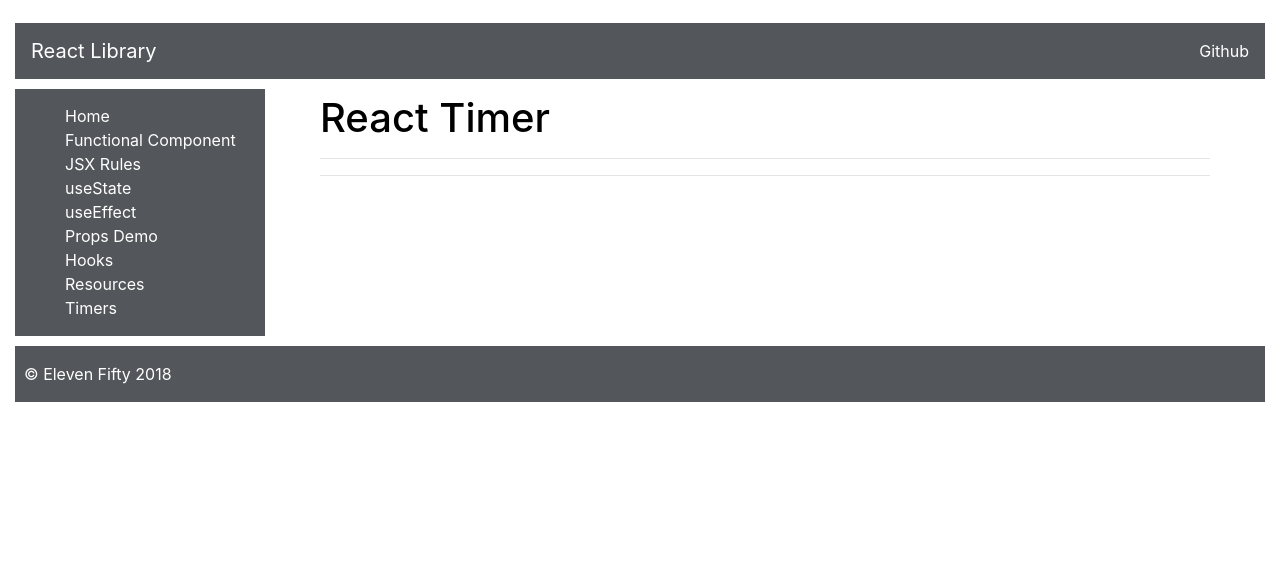
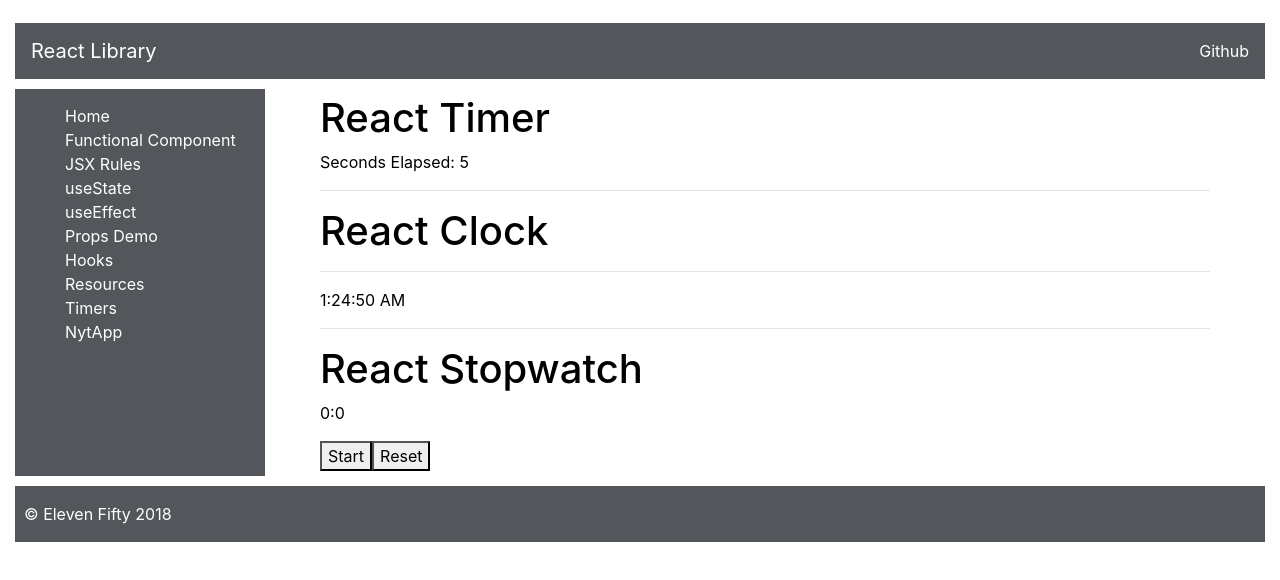
Before and after one commit to AlanJSchultz/react-fundamentals, a React (Create React App) app: page /timer in a window 1280 px wide. Shown: the top 580 px of the page. Built offline with nearby package versions, Linux system fonts and the light colour scheme.

Commit message:
01082020 timers and nyt api

```diff
--- a/src/components/Sidebar.js
+++ b/src/components/Sidebar.js
@@ -15,6 +15,7 @@
 import PropsDemo from './concepts/PropsDemo';
 import Hooks from './concepts/Hooks';
 import TimePiecesApp from '../components/apps/timer-apps/TimePiecesApp';
+import NytApp from './apps/nyt-app/NytApp';
 
 const Sidebar = () => (
     <div className="sidebar">
@@ -29,6 +30,7 @@
                 <li><Link to="/hooks">Hooks</Link></li>
                 <li><Link to="/resources">Resources</Link></li>
                 <li><Link to="/timer">Timers</Link></li>
+                <li><Link to="/nytapp">NytApp</Link></li>
             </ul>
         </div>
 
@@ -44,6 +46,7 @@
                 <Route exact path="/propsdemo"><PropsDemo /></Route>
                 <Route exact path="/hooks"><Hooks /></Route>
                 <Route exact path="/timer"><TimePiecesApp /></Route>
+                <Route exact path="/nytapp"><NytApp /></Route>
             </Switch>
         </div>
     </div>
--- /dev/null
+++ b/src/components/apps/nyt-app/NytApp.js
@@ -0,0 +1,69 @@
+//jshint esversion:6
+
+import React, { useState } from 'react';
+import NytResults from './NytResults';
+const baseURL = 'https://api.nytimes.com/svc/search/v2/articlesearch.json';
+const key = 'v4BiRKOhf0mWGoer3OfAAAA4V0lgYWmK';
+
+const NytApp = () => {
+    const [ search, setSearch ] = useState('');
+    const [ startDate, setStartDate ] = useState('');
+    const [ endDate, setEndDate ] = useState('');
+    const [ pageNumber, setPageNumber ] = useState(0);
+    const [ results, setResults ] = useState([]);
+    const fetchResults = () => {
+    let url = `${baseURL}?api-key=${key}&page=${pageNumber}&q=${search}`;
+    url = startDate ? url + `&begin_date=${startDate}` : url;
+    url = endDate ? url + `&end_date=${endDate}` : url;
+
+    fetch(url)
+    .then(res => res.json())
+    .then(data => setResults(data.response.docs))
+    .catch(err => console.log(err));
+    };
+
+    const handleSubmit = (event) => {
+    event.preventDefault();
+    setPageNumber(0);
+    fetchResults();
+    };
+
+    const changePageNumber = (event, direction) => {
+    event.preventDefault();
+    if(direction === 'down') {
+        if(pageNumber > 0) {
+        setPageNumber(pageNumber + 1);
+            fetchResults();
+        }
+        }
+
+    if(direction === 'up') {
+    setPageNumber(pageNumber + 1);
+    fetchResults();
+    }
+    };
+
+    return (
+    <div className="main">
+        <div className="mainDiv">
+        <form onSubmit={(e) => handleSubmit(e)}>
+            <span>Enter a single search term (required) : </span>
+            <input type="text" name="search" onChange={(e) => setSearch(e.target.value)} required />
+            <br />
+            <span>Enter a start date: </span>
+            <input type="date" name="startDate" pattern="[0-9]{8}" onChange={(e) => setStartDate(e.target.value)} />
+            <br />
+            <span>Enter an end date: </span>
+            <input type="date" name="endDate" pattern="[0-9]{8}" onChange={(e) => setEndDate(e.target.value)} />
+            <br />
+            <button className="submit">Submit search</button>
+        </form>
+        {
+        results.length > 0 ? <NytResults results={ results } changePageNumber={ changePageNumber } /> : null
+        }
+        </div>
+    </div>
+    );
+};
+
+export default NytApp;
--- /dev/null
+++ b/src/components/apps/nyt-app/NytResults.js
@@ -0,0 +1,35 @@
+//jshint esversion:6
+
+import React from 'react';
+
+const NytResults = (props) => {
+    return (
+        <div>
+            <div>
+                { props.results.map(result => {
+                    return (
+                    <div key={result._id}>
+                    <h2>{result.headline.main}</h2>
+                    {result.multimedia.length > 1 ? <img alt="article" src={`http://www.nytimes.com/${result.multimedia[1].url}`} /> : ''}
+                    <p>
+                        {result.snippet}
+                        <br />
+                        {result.keywords.length > 0 ? ' Keywords: ' : ''}
+                    </p>
+                    <ul>
+                        {result.keywords.map(keyword => <li key={keyword.value}>{keyword.value}</li>)}
+                    </ul>
+                    <a href={result.web_url}><button>Read It</button></a>
+                    </div>
+                    )
+                })}
+                    <div>
+                        <button onClick={(e) => props.changePageNumber(e, 'down')}>Previous 10</button>
+                        <button onClick={(e) => props.changePageNumber(e, 'up')}>Next 10</button>
+                    </div>
+            </div>
+        </div>
+  )
+}
+
+export default NytResults;
--- /dev/null
+++ b/src/components/apps/timer-apps/ClockApp.js
@@ -0,0 +1,35 @@
+//jshint esversion:6
+
+import React, { useState, useEffect } from 'react';
+
+const getTimeString = () => {
+    const date = new Date(Date.now()).toLocaleTimeString();
+    return date;
+};
+
+const ClockApp = () => {
+
+    const [time, setTime] = useState(getTimeString());
+
+    useEffect(() => {
+        const interval = setInterval(() => {
+            var date = getTimeString();
+            setTime(date);
+        }, 1000);
+
+        return () => {
+            clearInterval(interval);
+        };
+    }, []);
+
+    return (
+        <div>
+            <h1 className="section-title">React Clock</h1>
+            <hr className="explanation" />
+            <p>{time}</p>
+        </div>
+    );
+
+};
+
+export default ClockApp;
--- /dev/null
+++ b/src/components/apps/timer-apps/StopWatchApp.js
@@ -0,0 +1,71 @@
+//jshint esversion:6
+
+import React, { useState, useEffect, useRef } from 'react';
+
+const Stopwatch = () => {
+
+    const startTimeRef = useRef(0);
+    const [isRunning, setIsRunning] = useState(false);
+    const [time, setTime] = useState(0);
+    const [laps, setLaps] = useState([]);
+
+    useEffect(() => {
+        if (isRunning) {
+            const interval = setInterval(update, 10);
+
+            return () => {
+                clearInterval(interval);
+            };
+        }
+    });
+
+    const update = () => {
+        const delta = Date.now() - startTimeRef.current;
+        setTime(time + delta);
+        startTimeRef.current = Date.now();
+    };
+
+    const start = () => {
+        setIsRunning(true);
+        startTimeRef.current = Date.now();
+    };
+
+    const stop = () => {
+        setIsRunning(false);
+    };
+
+    const lap = () => {
+        setLaps([...laps, time]);
+    };
+
+    const reset = () => {
+        setTime(0);
+        setLaps([]);
+    };
+
+    return (
+        <div>
+            <h1 className="section-title">React Stopwatch</h1>
+            <p>
+                { Math.floor((time / 1000) / 60).toString() }:
+                { Math.floor((time / 1000) % 60).toString() }
+            </p>
+            {
+                isRunning ? <button onClick={ stop }>Stop</button>
+                    : <button onClick={ start }>Start</button>
+            }
+            {
+                isRunning ? <button onClick={ lap }>Lap</button>
+                    : <button onClick={ reset }>Reset</button>
+            }
+            { laps.map(time => {
+                return <span>[
+                    { Math.floor((time / 1000) / 60).toString() }:
+                    { Math.floor((time / 1000) % 60).toString() }
+                    ]</span>
+            }) }
+        </div>
+    );
+};
+
+export default Stopwatch;
--- a/src/components/apps/timer-apps/TimePiecesApp.js
+++ b/src/components/apps/timer-apps/TimePiecesApp.js
@@ -2,8 +2,8 @@
 
 import React from 'react';
 import TimerApp from './TimerApp';
-// import ClockApp from './ClockApp';
-// import StopWatchApp from './StopWatchApp';
+import ClockApp from './ClockApp';
+import StopWatchApp from './StopWatchApp';
 
 const TimePiecesApp = () => {
     return (
@@ -11,12 +11,12 @@
             <div className="mainDiv">
                 <TimerApp />
                 <hr />
-                {/* <ClockApp /> */}
+                <ClockApp />
                 <hr />
-                {/* <StopWatchApp /> */}
+                <StopWatchApp />
             </div>
         </div>
-    )
-}
+    );
+};
 
 export default TimePiecesApp;
--- a/src/components/apps/timer-apps/TimerApp.js
+++ b/src/components/apps/timer-apps/TimerApp.js
@@ -3,9 +3,20 @@
 import React, { useState, useEffect } from 'react';
 
 const TimerApp = () => {
+
+    const [secondsElapsed, setSecondsElapsed] = useState(0);
+
+    useEffect(() => {
+        let interval = setInterval(() => tick(), 1000);
+        return () => clearInterval(interval);
+    });
+
+    const tick = () => setSecondsElapsed(secondsElapsed + 1);
+
     return (
         <div>
             <h1 className="section-title">React Timer</h1>
+            <div>Seconds Elapsed: {secondsElapsed}</div>
         </div>
     );
 };
```
